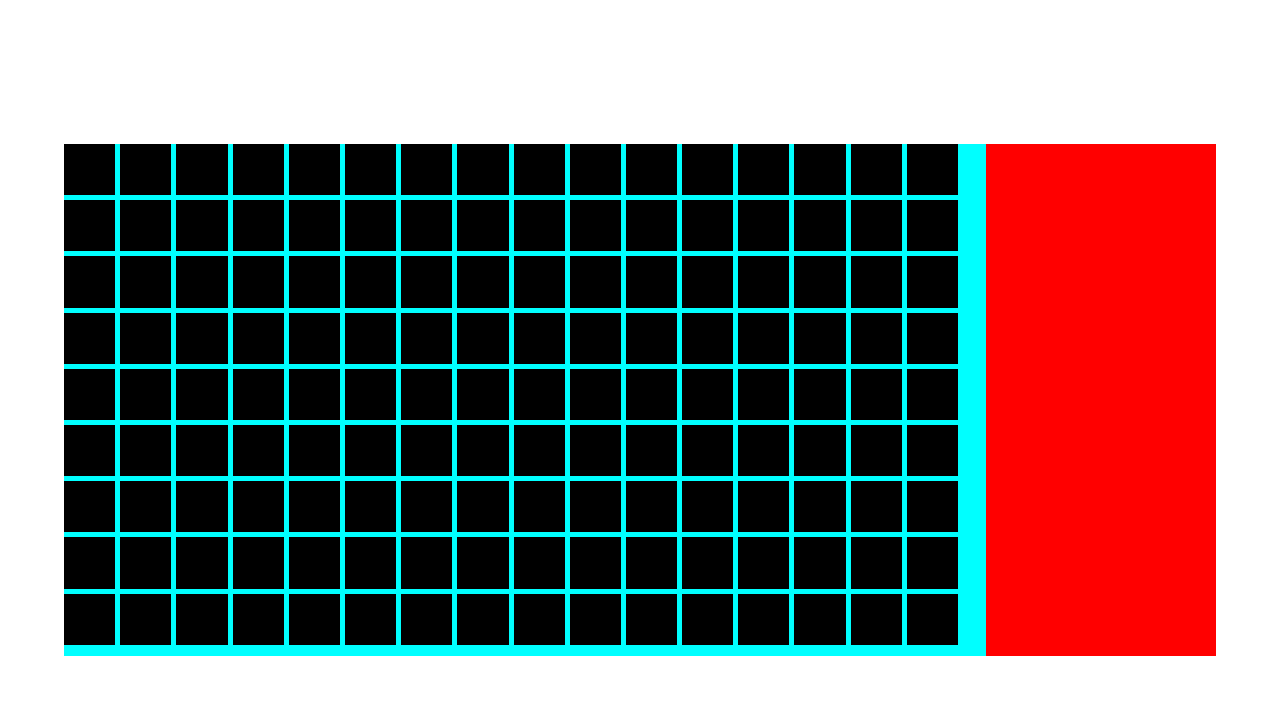
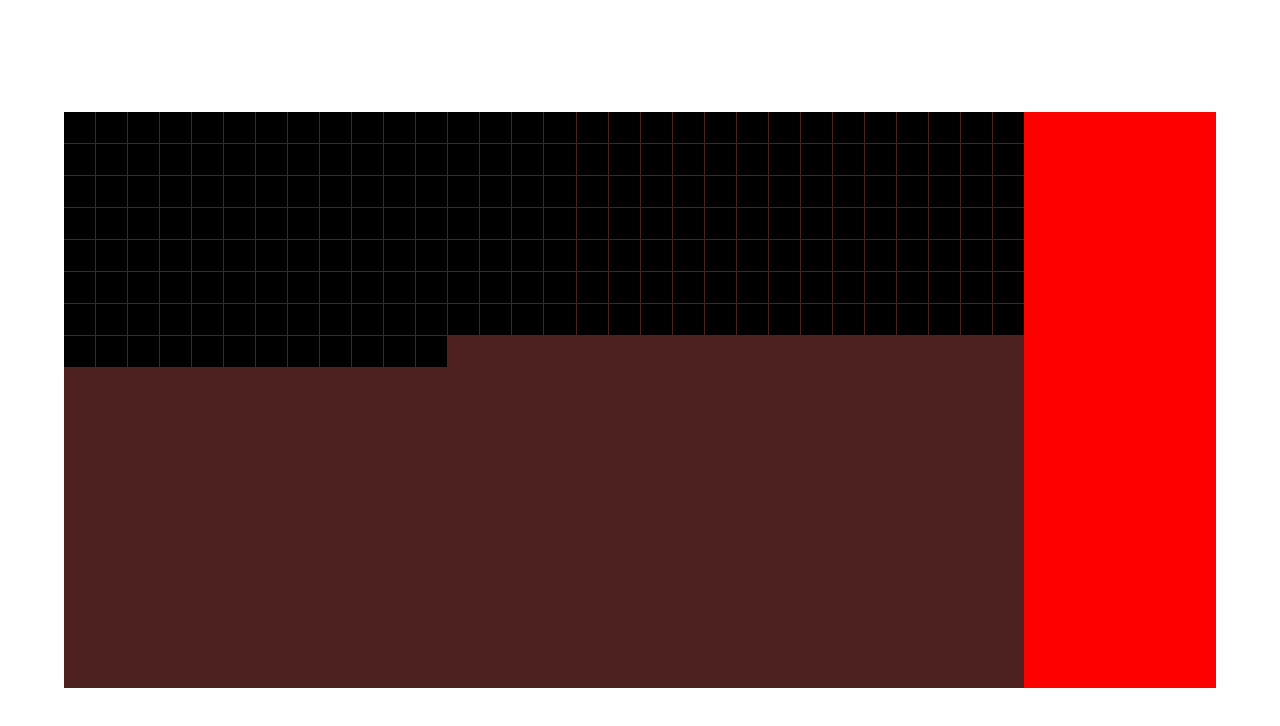
Before and after one commit to R3ter/Minecraft-2d, a plain HTML site: page pages/gameplay.html in a window 1280 px wide. Drawn offline with Linux system fonts and the light colour scheme.

Commit message:
making grid for all screens

```diff
--- a/css/gamePlay.css
+++ b/css/gamePlay.css
@@ -9,24 +9,28 @@ body {
 .gameplay {
   align-self: center;
   width: 90vw;
-  height: 40vw;
-  background-color: black;
+  height: 45vw;
+  background-color: rgb(78, 33, 33);
   display: flex;
   flex-direction: row;
+  justify-content: space-between;
 }
 .tools {
   width: 20%;
   height: 100%;
   background-color: red;
 }
-.gridTiles {
-  width: 80%;
+/* .gridTiles {
+  flex-grow: 1;
   height: 100%;
   background-color: aqua;
+} */
+
+.gridTiles {
+  display: grid;
+  grid-template-columns: repeat(30, 1fr);
+  grid-template-rows: repeat(18, 1fr);
+  gap: 1px;
+  width: 100%;
+  height: 100%;
 }
-.tiles {
-  display: grid;
-  grid-template-columns: repeat(16, 4vw);
-  grid-template-rows: repeat(9, 4vw);
-  gap: 5px;
-}
--- a/pages/gameplay.html
+++ b/pages/gameplay.html
@@ -9,7 +9,6 @@
   <body>
     <div class="gameplay">
       <div class="gridTiles">
-        <div class="tiles">
         <div style="background-color: black; width: 100%; height: 100%"></div>
         <div style="background-color: black; width: 100%; height: 100%"></div>
         <div style="background-color: black; width: 100%; height: 100%"></div>
@@ -233,7 +232,6 @@
         <div style="background-color: black; width: 100%; height: 100%"></div>
         <div style="background-color: black; width: 100%; height: 100%"></div>
       </div>
-      </div>
       <div class="tools"></div>
     </div>
   </body>
```
Lines whose indentation alone changed are shown as unchanged.
